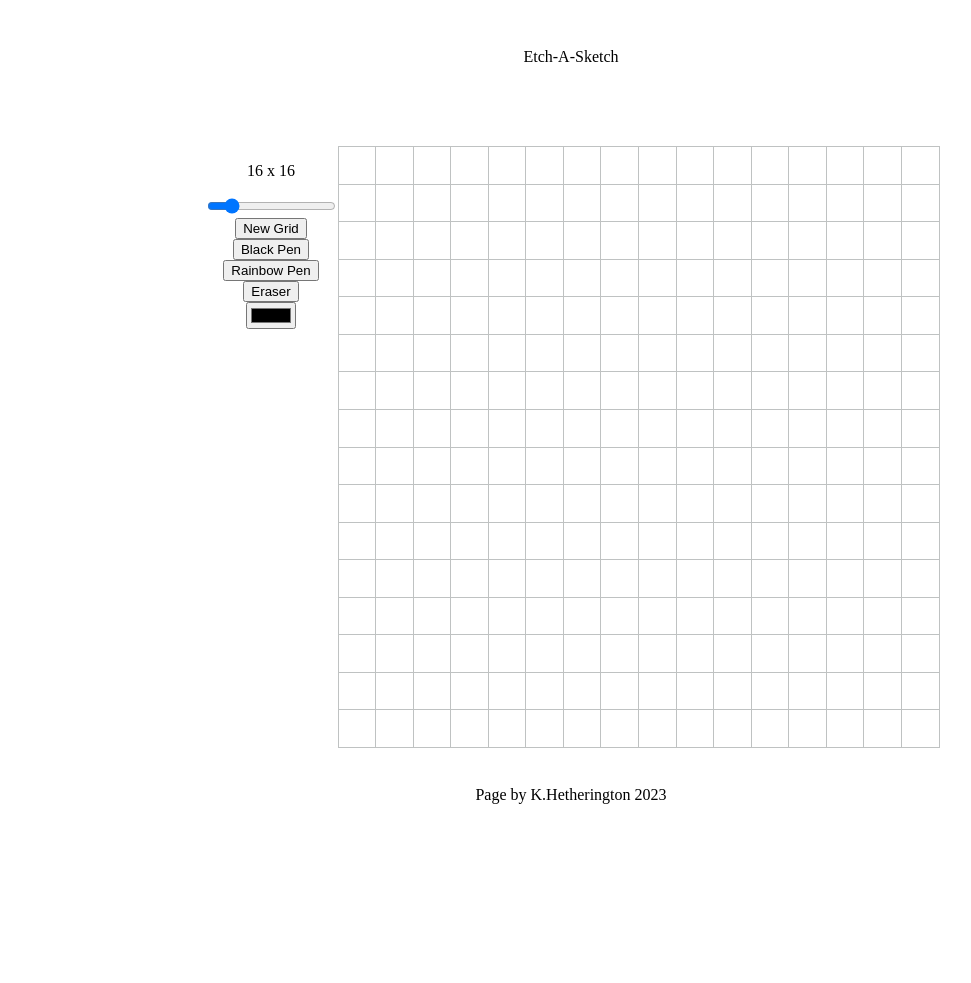
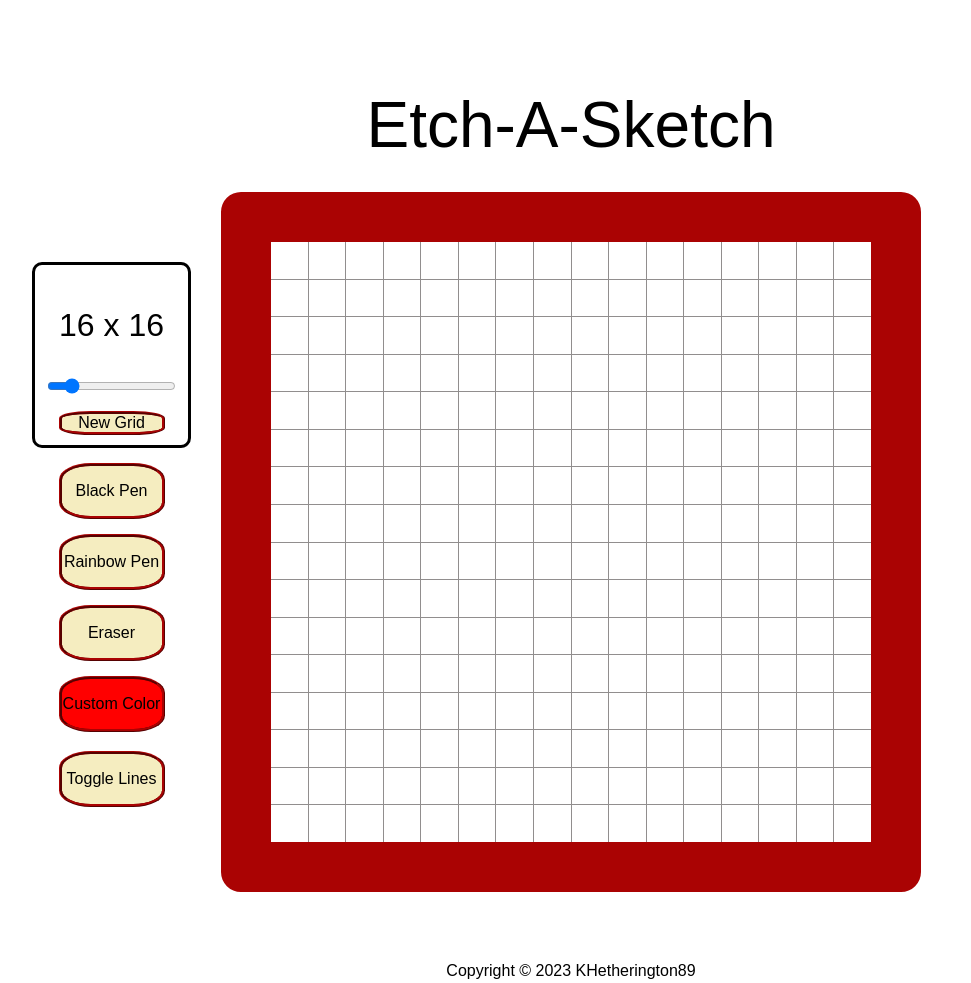
Before and after one commit to KHetherington89/etch-a-sketch, a plain HTML site: page index.html in a window 1280 px wide. Shown: the whole page, without its empty margins (69-1040 px from the left). Before the commit the page ends 812 px from the top, so only its background shows below. Drawn offline with Linux system fonts and the light colour scheme; a web font is replaced by a local one.

Commit message:
Finish styling. Add mousedown operation.
Styling finished and elements re-jigged, mainly to keep the grid and header
central.
Added extra onMouseDown and onMouseUp features to the gridContainer so that
the color only changes with mouseover and mousedown together (click and drag
to draw). Default behavior also disabled on mousedown within the comtainer,
otherwise it was possible to start dragging and mess the thing up.

```diff
--- a/etch-a-sketch.js
+++ b/etch-a-sketch.js
@@ -4,8 +4,18 @@ const gridSizeLabel = document.getElementById("gridSizeLabel");
 const redrawGridButton = document.getElementById("redrawGrid");
 const colorButtons = document.querySelectorAll(".colorButton");
 const colorPicker = document.getElementById("colorPicker");
+const colorPickerLabel = document.getElementById("pickerLabel");
 let gridSize = 16;
 let colorChoice = "blackPen"
+
+let mouseDown = false
+gridContainer.onmousedown = (e) => {
+    mouseDown = true;
+    e.preventDefault();
+}
+gridContainer.onmouseup = () => (mouseDown = false)
+
+pickerLabel.style.backgroundColor = `${colorPicker.value}`;
 
 gridSizeSlider.addEventListener("change" , (e)=> {
     gridSize = e.target.value;
@@ -16,21 +26,27 @@ redrawGridButton.addEventListener("click" , (e)=> {
     buildGrid(gridSize);
 });
 
+toggleGrid.addEventListener("click" , ()=> {
+    gridContainer.classList.contains("gridActive") ? gridContainer.classList.remove("gridActive") :
+                                                     gridContainer.classList.add("gridActive");
+});
+
 colorPicker.addEventListener("click" , (e)=> {
     colorChoice = "customPen";
 });
 
+colorPicker.addEventListener("change" , (e)=> {
+    pickerLabel.style.backgroundColor = `${colorPicker.value}`;
+});
+
 colorButtons.forEach(btn => btn.addEventListener("click" , (e)=> {
     colorChoice = e.target.id;
-    console.log(colorChoice);
 }));
 
 function buildGrid(gridSize){
     gridContainer.innerHTML="";
     gridContainer.style.cssText += `grid-template-columns: repeat(${gridSize}, 1fr);
-                                    grid-template-rows: repeat(${gridSize}, 1fr);
-                                    column-gap: 1px;
-                                    row-gap: 1px;`
+                                    grid-template-rows: repeat(${gridSize}, 1fr);`
     let i = 0;
     while(i<(gridSize*gridSize)){
         const gridElement = document.createElement("div");
@@ -42,10 +58,12 @@ function buildGrid(gridSize){
 }
 
 function colorChange(e){
+    if(e.type === "mouseover" && mouseDown){
     (colorChoice === "blackPen") ? (e.target.style.backgroundColor = "rgb(0,0,0)")
+    : (colorChoice === "eraserPen") ? (e.target.style.backgroundColor = "rgb(255,255,255)")
     : (colorChoice === "rainbowPen") ? (e.target.style.backgroundColor = `rgb(${randNum()}, ${randNum()}, ${randNum()})`)
-    : (colorChoice === "eraserPen") ? (e.target.style.backgroundColor = "rgb(255,255,255)")
     : (colorChoice === "customPen") ? (e.target.style.backgroundColor = `${colorPicker.value}`) : null;
+    }
 }
 
 function randNum(){
--- a/index.html
+++ b/index.html
@@ -8,21 +8,32 @@
     <link rel = "stylesheet" href = "styles.css">
 </head>
 <body>
-    <div class ="contentBox" id="header">Etch-A-Sketch</div>
+    <div class ="contentBox" id="leftBox">
+        <div class ="contentBox controlBox" id="leftControls">
+            <div id="sizingElements">
+                <p id="gridSizeLabel">16 x 16</p>
+                <input type="range" min="1" max="100" value="16" id="gridSize">
+                <a class="fauxButton" id="redrawGrid">New Grid</a>
+            </div>
+            <a class="colorButton fauxButton" id="blackPen">Black Pen</a>
+            <a class="colorButton fauxButton" id="rainbowPen">Rainbow Pen</a>
+            <a class="colorButton fauxButton" id="eraserPen">Eraser</a>
+                <label type="label" for="colorPicker" id="pickerLabel">Custom Color</label>
+                <input type="color" value="#FF0000" id="colorPicker">
+            <a class="fauxButton" id="toggleGrid">Toggle Lines</a>
+        </div>
+    </div>
     <div class ="contentBox" id="mainContent">
-        <div class ="contentBox" id="leftControls">
-            <p id="gridSizeLabel">16 x 16</p>
-            <input type="range" min="1" max="100" value="16" id="gridSize"><br>
-            <button type="button" id="redrawGrid">New Grid</button><br>
-            <button type="button" class="colorButton" id="blackPen">Black Pen</button><br>
-            <button type="button" class="colorButton" id="rainbowPen">Rainbow Pen</button><br>
-            <button type="button" class="colorButton" id="eraserPen">Eraser</button><br>
-            <input type="color" value="#000000" id="colorPicker"><br>
-        </div>
-        <div class ="contentBox" id="gridContainer"></div>
-        <div class ="contentBox" id="rightControls"></div>
+        <div class ="contentBox" id="header">Etch-A-Sketch</div>
+        <div class ="contentBox gridActive" id="gridContainer"></div>
+        <div class ="contentBox" id="footer">
+            Copyright ©
+            <script>
+              document.write(new Date().getFullYear())
+            </script>
+            KHetherington89</div>
     </div>
-    <div class ="contentBox" id="footer">Page by K.Hetherington 2023</div>
+    <div class ="contentBox" id="rightBox"></div>
     <script src="etch-a-sketch.js"></script>
 </body>
 </html>
--- a/styles.css
+++ b/styles.css
@@ -1,31 +1,111 @@
+@import url(https://fonts.googleapis.com/css?family=Sirin+Stencil);
+
+*{
+    font-family: "Sirin Stencil", sans-serif;
+}
+
 body{
     align-content: center;
     display: flex;
-    flex-direction: column;
     justify-content: center;
     text-align: center;
 }
 
+#colorPicker{
+    height: 0px;
+    visibility: hidden;
+    width: 0px;
+}
+
 .contentBox{
-    margin-top: 40px;;
+    margin-top: 40px;
+}
+
+.controlBox{
+    align-content: center;
+    display: grid;
+    grid-template-columns: 1fr;
+    justify-items: center;
+}
+
+.fauxButton, #pickerLabel{
+    align-items: center;
+    background-color: rgb(245, 237, 192);
+    border-color: rgb(170, 3, 3);
+    border-radius: 30%;
+    border-style: ridge;
+    color: rgb(0, 0, 0);
+    display: flex;
+    flex: 0;
+    height: 50px;
+    justify-content: center;
+    margin-top: 15px;
+    text-align: center;
+    width: 100px;
+}
+
+.fauxButton:hover, #pickerLabel:hover{
+    box-shadow: 0 5px 15px rgba(170, 3, 3, 0.7);
+    scale: 1.2;
 }
 
 #gridContainer{
-    background-color: rgb(255, 255, 255);
+    background-color: rgb(145, 142, 142);
+    border-color: rgb(170, 3, 3);
+    border-style: solid;
+    border-radius: 20px;
+    border-width: 50px;
     display: grid;
+    gap: 0px;
     height: 600px;
+    margin: 30px;
     width: 600px;
 }
 
+#gridContainer.gridActive{
+    gap: 1px;
+}
+
 .gridElement{
-    border-color: rgb(191, 194, 194);
-    border-style: solid;
-    border-width: 1px;
+    background-color: white;
     height: 100%;
     width: 100%;
 }
 
+#gridSizeLabel{
+    font-size: 2em;
+}
+
+#header{
+    font-size: 4em;
+}
+
+#leftBox, #rightBox{
+    display: flex;
+    justify-content: right;
+    width: 25%;
+}
+
 #mainContent{
+    display: flex;
+    flex-direction: column;
     justify-content: center;
+}
+
+.pickerLabel{
+    height: 100%;
+    width: 100%;
+}
+
+#sizingElements{
+    align-items: center;
+    border-color: black;
+    border-radius: 10px;
+    border-style: solid;
+    border-width: 3px;
     display: flex;
+    flex-direction: column;
+    justify-content: center;
+    padding: 10px;
+
 }
```
